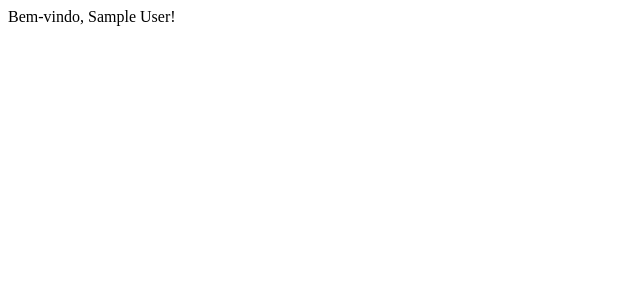
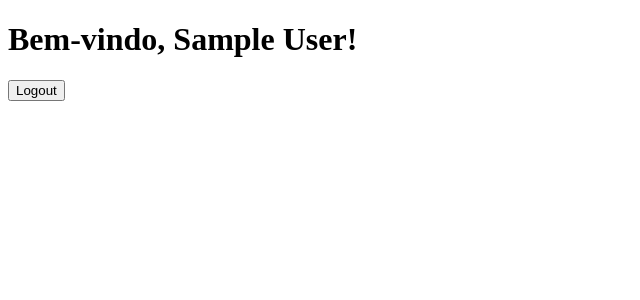
Before and after one commit to luanamoraisf/chat, a Next.js app in the folder frontend/: page /dashboard in a window 1280 px wide. Shown: the top 300 px of the page, without its empty margins (0-640 px from the left). Built offline with nearby package versions, Linux system fonts and the light colour scheme; no server answers; sample sign-in values are in the browser's storage.

Commit message:
implements logout in dashboard

```diff
--- a/frontend/pages/dashboard.js
+++ b/frontend/pages/dashboard.js
@@ -1,4 +1,4 @@
-import { getSession } from "next-auth/react";
+import { getSession, signOut } from 'next-auth/react';
 
 export async function getServerSideProps(context) {
   const session = await getSession(context);
@@ -6,7 +6,7 @@ export async function getServerSideProps(context) {
   if (!session) {
     return {
       redirect: {
-        destination: "/login",
+        destination: '/login',
         permanent: false,
       },
     };
@@ -18,7 +18,16 @@ export async function getServerSideProps(context) {
 }
 
 const Dashboard = ({ session }) => {
-  return <div>Bem-vindo, {session.user.name}!</div>;
+  const handleLogout = async () => {
+    await signOut({ callbackUrl: '/' });
+  };
+
+  return (
+    <div>
+      <h1>Bem-vindo, {session.user.name}!</h1>
+      <button onClick={handleLogout}>Logout</button>
+    </div>
+  );
 };
 
 export default Dashboard;
```
